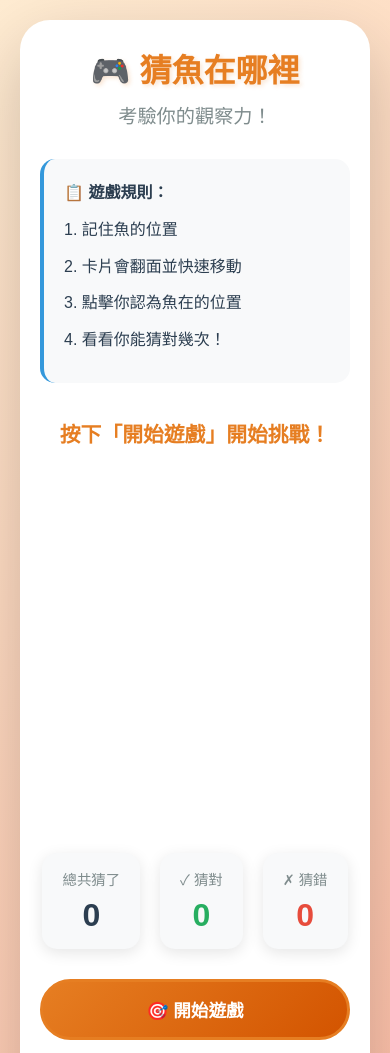
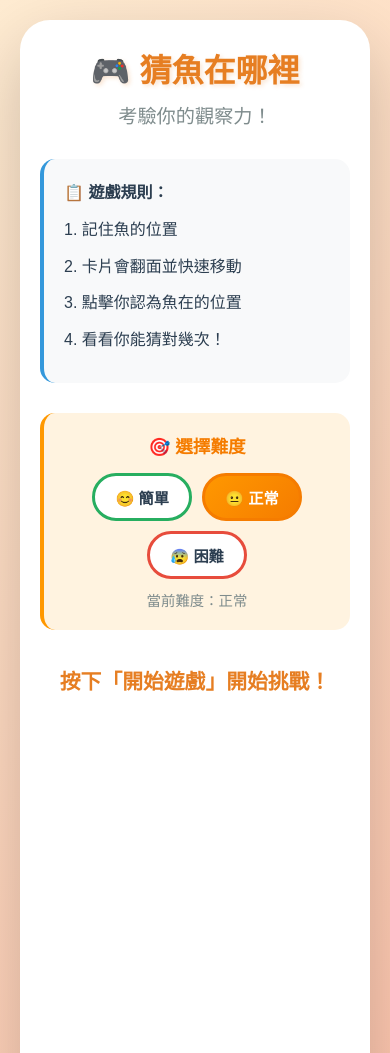
Before and after one commit to jw-rmwork/Five-Loaves-and-Two-Fish, a plain HTML site: page guess.html in a window 390 px wide. Shown: the top 1053 px of the page. Drawn offline with Linux system fonts and the light colour scheme.

Commit message:
五餅二魚 v1.1
猜魚遊戲錯誤修正並加入難度選擇

```diff
--- a/guess.html
+++ b/guess.html
@@ -43,7 +43,6 @@
       }
     }
 
-    /* 標題區域 */
     .header {
       margin-bottom: 30px;
     }
@@ -61,7 +60,6 @@
       margin-bottom: 20px;
     }
 
-    /* 遊戲說明 */
     .instructions {
       background: #f8f9fa;
       padding: 20px;
@@ -77,7 +75,79 @@
       margin-bottom: 8px;
     }
 
-    /* 遊戲狀態 */
+    /* 難度選擇區域 */
+    .difficulty-selector {
+      background: #fff3e0;
+      padding: 20px;
+      border-radius: 15px;
+      border-left: 4px solid #ff9800;
+      margin-bottom: 30px;
+    }
+
+    .difficulty-title {
+      font-size: 1.1em;
+      font-weight: bold;
+      color: #f57c00;
+      margin-bottom: 15px;
+      text-align: center;
+    }
+
+    .difficulty-buttons {
+      display: flex;
+      justify-content: center;
+      gap: 15px;
+      flex-wrap: wrap;
+    }
+
+    .difficulty-btn {
+      background: white;
+      border: 3px solid #ff9800;
+      padding: 12px 25px;
+      font-size: 1em;
+      border-radius: 25px;
+      cursor: pointer;
+      transition: all 0.3s;
+      font-weight: bold;
+      color: #2c3e50;
+      font-family: inherit;
+    }
+
+    .difficulty-btn:hover {
+      transform: translateY(-2px);
+      box-shadow: 0 5px 15px rgba(255, 152, 0, 0.3);
+    }
+
+    .difficulty-btn.active {
+      background: linear-gradient(135deg, #ff9800, #f57c00);
+      color: white;
+      border-color: #f57c00;
+    }
+
+    .difficulty-btn.easy {
+      border-color: #27ae60;
+    }
+
+    .difficulty-btn.easy.active {
+      background: linear-gradient(135deg, #27ae60, #229954);
+      border-color: #229954;
+    }
+
+    .difficulty-btn.hard {
+      border-color: #e74c3c;
+    }
+
+    .difficulty-btn.hard.active {
+      background: linear-gradient(135deg, #e74c3c, #c0392b);
+      border-color: #c0392b;
+    }
+
+    .difficulty-info {
+      text-align: center;
+      margin-top: 10px;
+      font-size: 0.9em;
+      color: #7f8c8d;
+    }
+
     .game-status {
       font-size: 1.3em;
       color: #e67e22;
@@ -89,7 +159,6 @@
       justify-content: center;
     }
 
-    /* 卡片容器 */
     .cards-container {
       display: flex;
       justify-content: center;
@@ -100,7 +169,6 @@
       flex-wrap: wrap;
     }
 
-    /* 卡片樣式 */
     .card {
       width: 200px;
       height: 280px;
@@ -158,7 +226,6 @@
       text-shadow: 2px 2px 8px rgba(0, 0, 0, 0.3);
     }
 
-    /* 卡片懸停效果 */
     .card:hover {
       transform: translateY(-10px);
       transition: transform 0.3s;
@@ -168,7 +235,6 @@
       pointer-events: none;
     }
 
-    /* 統計區域 */
     .stats {
       display: flex;
       justify-content: center;
@@ -204,7 +270,6 @@
       color: #e74c3c;
     }
 
-    /* 按鈕區域 */
     .buttons {
       display: flex;
       gap: 15px;
@@ -224,6 +289,8 @@
       font-weight: bold;
       color: #2c3e50;
       font-family: inherit;
+      text-decoration: none;
+      display: inline-block;
     }
 
     .btn:hover {
@@ -260,7 +327,6 @@
       border-color: #7f8c8d;
     }
 
-    /* 結果訊息 */
     .result-message {
       font-size: 1.5em;
       font-weight: bold;
@@ -293,7 +359,6 @@
       border: 2px solid #f5c6cb;
     }
 
-    /* 聖經金句 */
     .bible-verse {
       background: #e3f2fd;
       padding: 20px;
@@ -305,7 +370,6 @@
       line-height: 1.8;
     }
 
-    /* 響應式設計 */
     @media (max-width: 768px) {
       .game-container {
         padding: 25px 20px;
@@ -343,6 +407,15 @@
       .btn {
         width: 100%;
       }
+
+      .difficulty-buttons {
+        gap: 10px;
+      }
+
+      .difficulty-btn {
+        padding: 10px 20px;
+        font-size: 0.95em;
+      }
     }
 
     @media (max-width: 480px) {
@@ -350,22 +423,16 @@
         width: 100px;
         height: 140px;
       }
-
-      .card-front::after {
-        font-size: 3em;
-      }
     }
   </style>
 </head>
 <body>
   <div class="game-container">
-    <!-- 標題 -->
     <div class="header">
       <h1 class="title">🎮 猜魚在哪裡</h1>
       <p class="subtitle">考驗你的觀察力！</p>
     </div>
 
-    <!-- 遊戲說明 -->
     <div class="instructions">
       <p>📋 <strong>遊戲規則：</strong></p>
       <p>1. 記住魚的位置</p>
@@ -374,20 +441,33 @@
       <p>4. 看看你能猜對幾次！</p>
     </div>
 
-    <!-- 遊戲狀態 -->
+    <!-- 難度選擇 -->
+    <div class="difficulty-selector">
+      <div class="difficulty-title">🎯 選擇難度</div>
+      <div class="difficulty-buttons">
+        <button class="difficulty-btn easy" onclick="setDifficulty('easy')">
+          😊 簡單
+        </button>
+        <button class="difficulty-btn active" onclick="setDifficulty('normal')">
+          😐 正常
+        </button>
+        <button class="difficulty-btn hard" onclick="setDifficulty('hard')">
+          😰 困難
+        </button>
+      </div>
+      <div class="difficulty-info">
+        當前難度：<span id="currentDifficulty">正常</span>
+      </div>
+    </div>
+
     <div id="gameStatus" class="game-status">
       按下「開始遊戲」開始挑戰！
     </div>
 
-    <!-- 結果訊息 -->
     <div id="resultMessage"></div>
 
-    <!-- 卡片區域 -->
-    <div id="cardsContainer" class="cards-container">
-      <!-- 卡片將由 JavaScript 生成 -->
-    </div>
+    <div id="cardsContainer" class="cards-container"></div>
 
-    <!-- 統計區域 -->
     <div class="stats">
       <div class="stat-item">
         <div class="stat-label">總共猜了</div>
@@ -403,7 +483,6 @@
       </div>
     </div>
 
-    <!-- 按鈕區域 -->
     <div class="buttons">
       <button id="startBtn" class="btn btn-primary" onclick="startGame()">
         🎯 開始遊戲
@@ -416,7 +495,6 @@
       </a>
     </div>
 
-    <!-- 聖經金句 -->
     <div class="bible-verse">
       「你們要嘗嘗主恩的滋味，便知道他是美善；投靠他的人有福了。」<br>
       —— 詩篇 34:8
@@ -424,49 +502,83 @@
   </div>
 
   <script>
-    // ========================================
     // 遊戲變數
-    // ========================================
     let cards = [];
-    let fishPosition = -1;
     let isShuffling = false;
     let canGuess = false;
     let totalGuesses = 0;
     let correctGuesses = 0;
     let wrongGuesses = 0;
 
+    // 難度設定
+    let difficulty = 'normal'; // 預設為正常難度
+    const difficultySettings = {
+      easy: {
+        name: '簡單',
+        shuffleSpeed: 600,  // 較慢
+        shuffleCount: 6     // 較少次數
+      },
+      normal: {
+        name: '正常',
+        shuffleSpeed: 400,  // 中等
+        shuffleCount: 8     // 中等次數
+      },
+      hard: {
+        name: '困難',
+        shuffleSpeed: 250,  // 較快
+        shuffleCount: 12    // 較多次數
+      }
+    };
+
     // 圖片 URL
     const BREAD_IMG = 'https://i.ibb.co/dJXxJ7QG/image.png';
     const FISH_IMG = 'https://i.ibb.co/Y4PPcjMg/image.png';
 
-    // ========================================
+    // 設定難度
+    function setDifficulty(level) {
+      if (isShuffling || canGuess) {
+        alert('請等遊戲結束後再更改難度！');
+        return;
+      }
+
+      difficulty = level;
+
+      // 更新按鈕樣式
+      document.querySelectorAll('.difficulty-btn').forEach(btn => {
+        btn.classList.remove('active');
+      });
+      event.target.classList.add('active');
+
+      // 更新顯示文字
+      document.getElementById('currentDifficulty').textContent = difficultySettings[level].name;
+
+      console.log(`難度已設定為：${difficultySettings[level].name}`);
+    }
+
     // 初始化遊戲
-    // ========================================
     function initGame() {
       const container = document.getElementById('cardsContainer');
       container.innerHTML = '';
       cards = [];
 
       // 隨機決定魚的位置 (0, 1, 或 2)
-      fishPosition = Math.floor(Math.random() * 3);
+      const fishPosition = Math.floor(Math.random() * 3);
 
-      // 創建三張卡片
+      // 創建三張卡片，並記錄哪張是魚
       for (let i = 0; i < 3; i++) {
-        const card = createCard(i);
+        const card = createCard(i, i === fishPosition);
         container.appendChild(card);
         cards.push(card);
       }
     }
 
-    // ========================================
     // 創建卡片元素
-    // ========================================
-    function createCard(index) {
+    function createCard(index, isFish) {
       const card = document.createElement('div');
       card.className = 'card';
       card.dataset.index = index;
+      card.dataset.isFish = isFish; // 關鍵：記錄這張卡片是否是魚
 
-      const isFish = index === fishPosition;
       const imageUrl = isFish ? FISH_IMG : BREAD_IMG;
 
       card.innerHTML = `
@@ -478,67 +590,54 @@
         </div>
       `;
 
-      card.addEventListener('click', () => handleCardClick(index));
+      card.addEventListener('click', () => handleCardClick(card));
 
       return card;
     }
 
-    // ========================================
     // 開始遊戲
-    // ========================================
     async function startGame() {
-      // 禁用按鈕
       document.getElementById('startBtn').disabled = true;
       document.getElementById('resetBtn').disabled = true;
       document.getElementById('resultMessage').innerHTML = '';
       canGuess = false;
 
-      // 初始化卡片
       initGame();
-
-      // 更新狀態
       updateStatus('記住魚的位置...');
 
-      // 先顯示卡片正面（給玩家看）
       await delay(500);
       cards.forEach(card => card.classList.remove('flipped'));
 
       await delay(2000);
 
-      // 提示即將開始洗牌
       updateStatus('準備洗牌...');
       await delay(1000);
 
-      // 翻回背面
       cards.forEach(card => card.classList.add('flipped'));
       await delay(600);
 
-      // 開始洗牌
       updateStatus('洗牌中... 👀');
       await shuffleCards();
 
-      // 洗牌完成，可以猜了
       updateStatus('魚在哪裡？點擊卡片猜猜看！');
       canGuess = true;
       document.getElementById('startBtn').disabled = false;
       document.getElementById('resetBtn').disabled = false;
     }
 
-    // ========================================
     // 洗牌動畫
-    // ========================================
     async function shuffleCards() {
       isShuffling = true;
       cards.forEach(card => card.classList.add('shuffling'));
 
-      const shuffleCount = 8; // 洗牌次數
-      const shuffleSpeed = 400; // 每次洗牌的時間
+      // 根據難度取得設定
+      const settings = difficultySettings[difficulty];
+      const shuffleCount = settings.shuffleCount;
+      const shuffleSpeed = settings.shuffleSpeed;
 
       for (let i = 0; i < shuffleCount; i++) {
-        // 隨機交換兩張卡片的位置
         const idx1 = Math.floor(Math.random() * 3);
         const idx2 = (idx1 + 1 + Math.floor(Math.random() * 2)) % 3;
-
         await swapCards(idx1, idx2, shuffleSpeed);
       }
 
@@ -546,31 +645,25 @@
       isShuffling = false;
     }
 
-    // ========================================
     // 交換兩張卡片
-    // ========================================
     function swapCards(idx1, idx2, duration) {
       return new Promise(resolve => {
         const card1 = cards[idx1];
         const card2 = cards[idx2];
 
-        // 獲取卡片位置
         const rect1 = card1.getBoundingClientRect();
         const rect2 = card2.getBoundingClientRect();
 
         const deltaX = rect2.left - rect1.left;
         const deltaY = rect2.top - rect1.top;
 
-        // 添加過渡動畫
         card1.style.transition = `transform ${duration}ms ease-in-out`;
         card2.style.transition = `transform ${duration}ms ease-in-out`;
 
-        // 移動卡片
         card1.style.transform = `translate(${deltaX}px, ${deltaY}px) rotate(${Math.random() * 360}deg)`;
         card2.style.transform = `translate(${-deltaX}px, ${-deltaY}px) rotate(${Math.random() * 360}deg)`;
 
         setTimeout(() => {
-          // 交換 DOM 位置
           const container = document.getElementById('cardsContainer');
           const parent = card1.parentNode;
           const card1Next = card1.nextSibling;
@@ -585,31 +678,21 @@
             parent.insertBefore(card2, card1Next);
           }
 
-          // 重置樣式
           card1.style.transition = '';
           card2.style.transition = '';
           card1.style.transform = '';
           card2.style.transform = '';
 
-          // 更新陣列
+          // 關鍵修正：交換陣列中的卡片參考
           [cards[idx1], cards[idx2]] = [cards[idx2], cards[idx1]];
-
-          // 更新魚的位置追蹤
-          if (parseInt(card1.dataset.index) === fishPosition) {
-            fishPosition = idx2;
-          } else if (parseInt(card2.dataset.index) === fishPosition) {
-            fishPosition = idx1;
-          }
 
           resolve();
         }, duration);
       });
     }
 
-    // ========================================
-    // 處理卡片點擊
-    // ========================================
-    function handleCardClick(clickedIndex) {
+    // 處理卡片點擊 - 修正版本
+    function handleCardClick(clickedCard) {
       if (!canGuess || isShuffling) return;
 
       canGuess = false;
@@ -618,13 +701,11 @@
       // 翻開所有卡片
       cards.forEach(card => card.classList.remove('flipped'));
 
-      // 檢查是否猜對
-      const clickedCard = cards[clickedIndex];
-      const actualFishIndex = parseInt(clickedCard.dataset.index);
-      const isCorrect = actualFishIndex === fishPosition;
-
       setTimeout(() => {
         const resultDiv = document.getElementById('resultMessage');
+
+        // 關鍵修正：直接檢查卡片的 isFish 屬性
+        const isCorrect = clickedCard.dataset.isFish === 'true';
 
         if (isCorrect) {
           correctGuesses++;
@@ -644,18 +725,14 @@
       }, 600);
     }
 
-    // ========================================
     // 更新統計
-    // ========================================
     function updateStats() {
       document.getElementById('totalGuesses').textContent = totalGuesses;
       document.getElementById('correctGuesses').textContent = correctGuesses;
       document.getElementById('wrongGuesses').textContent = wrongGuesses;
     }
 
-    // ========================================
     // 重置統計
-    // ========================================
     function resetStats() {
       if (confirm('確定要重置所有統計數據嗎？')) {
         totalGuesses = 0;
@@ -667,23 +744,16 @@
       }
     }
 
-    // ========================================
     // 更新遊戲狀態文字
-    // ========================================
     function updateStatus(message) {
       document.getElementById('gameStatus').textContent = message;
     }
 
-    // ========================================
     // 延遲函數
-    // ========================================
     function delay(ms) {
       return new Promise(resolve => setTimeout(resolve, ms));
     }
 
-    // ========================================
-    // 頁面載入時初始化
-    // ========================================
     window.addEventListener('DOMContentLoaded', () => {
       console.log('猜魚遊戲載入完成');
     });
```
